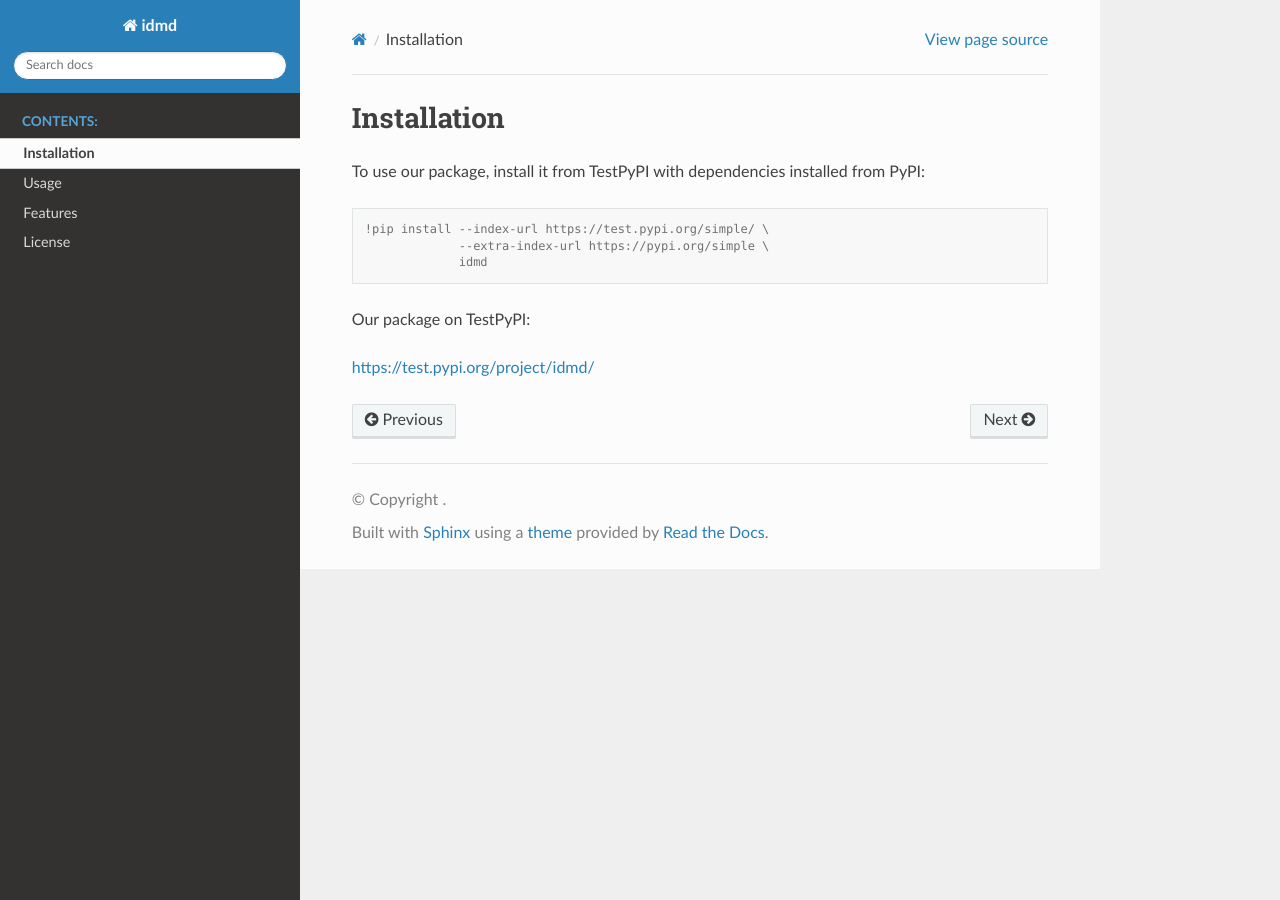
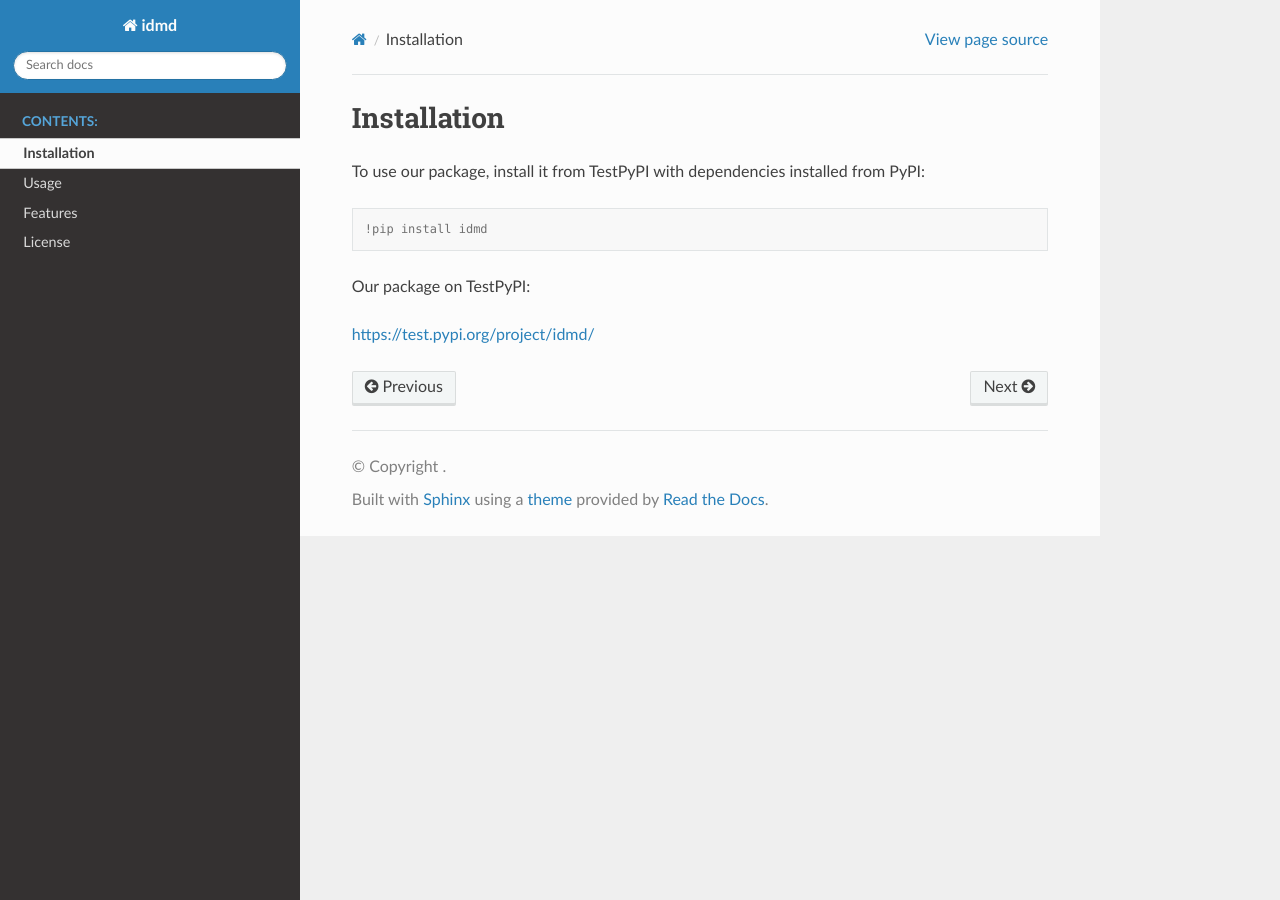
Before and after one commit to CsongorLaczko/idmd, a Sphinx documentation site: the page built from docs/Installation.rst, in a window 1280 px wide. Built offline with Sphinx 7.4.7 and the Read the Docs theme 3.1.0, drawn with Linux system fonts in a browser that asks for light colours; pages that are not in the unit, such as notebooks, are missing from menus.

Commit message:
Update Installation.rst

```diff
--- a/docs/Installation.rst
+++ b/docs/Installation.rst
@@ -4,9 +4,7 @@ To use our package, install it from TestPyPI with dependencies installed from Py
 
 .. code-block:: console
 
-   !pip install --index-url https://test.pypi.org/simple/ \
-                --extra-index-url https://pypi.org/simple \
-                idmd
+   !pip install idmd
 
 Our package on TestPyPI:
 
```
